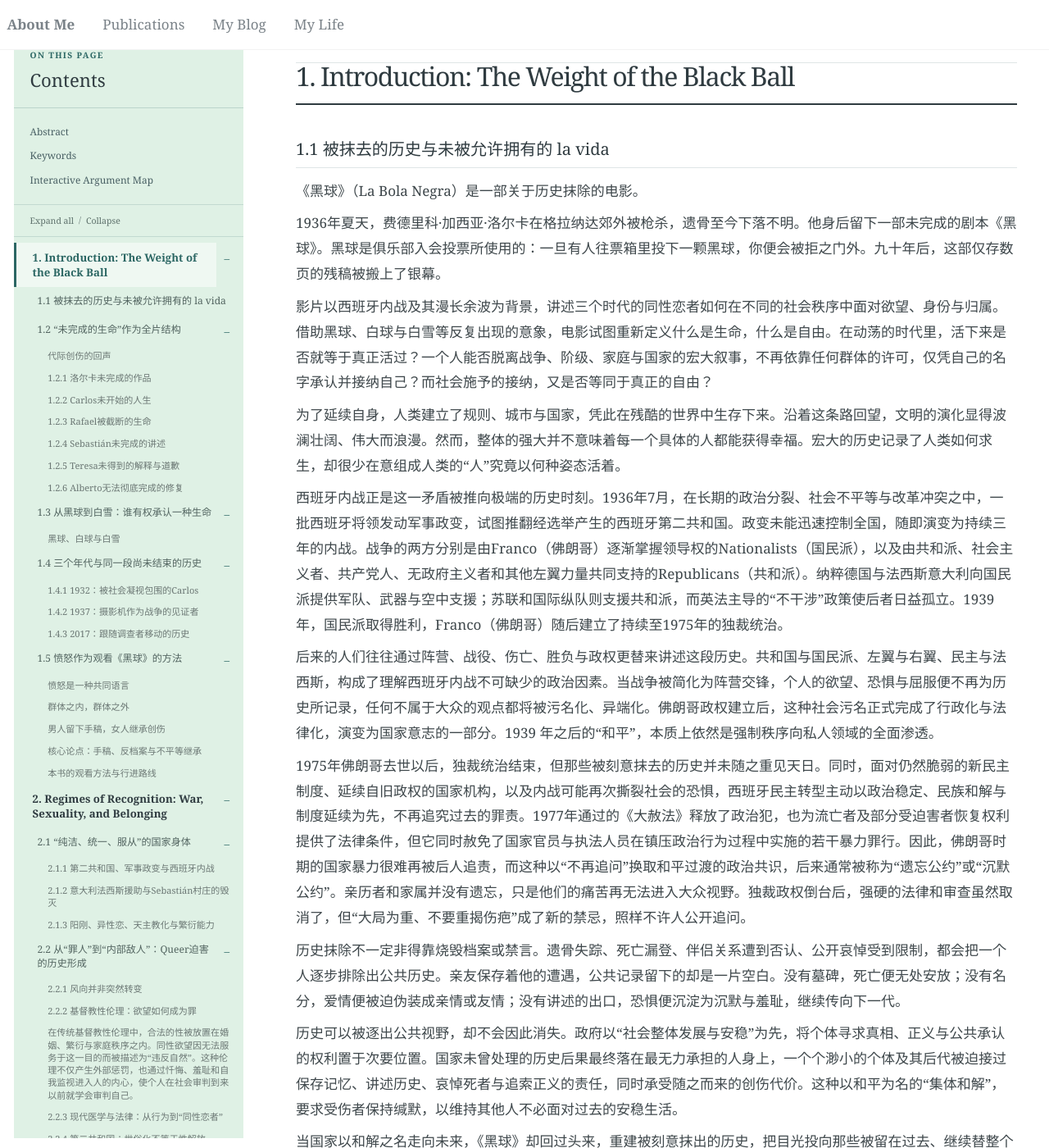
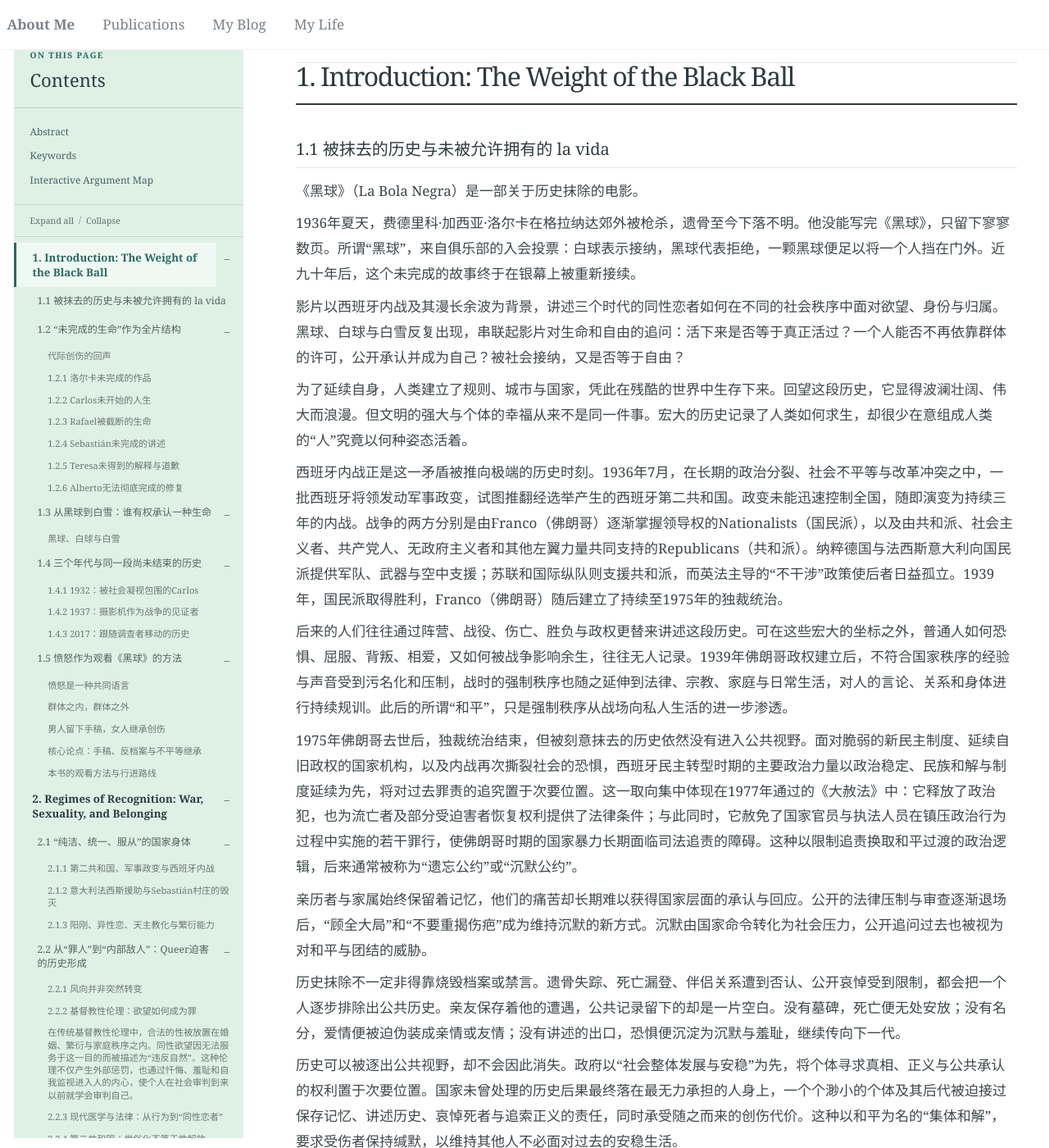
Before and after one commit to Cathylixi/Cathylixi.github.io, a Jekyll site: the page built from _posts/2026-11-10-la-bola-negra-review.md, in a window 1280 px wide and 1400 px high, scrolled down 1369 px. Shown: the whole window at 82% size. Built offline with Jekyll 4.4.1, drawn with Linux system fonts in a browser that asks for light colours; nearby versions of some CDN libraries.

Commit message:
Publish La Bola Negra from Google Docs

```diff
--- a/_posts/2026-11-10-la-bola-negra-review.md
+++ b/_posts/2026-11-10-la-bola-negra-review.md
@@ -42,17 +42,19 @@ visualization_title: "《黑球》动态关系星图"
 
 《黑球》（La Bola Negra）是一部关于历史抹除的电影。
 
-1936年夏天，费德里科·加西亚·洛尔卡在格拉纳达郊外被枪杀，遗骨至今下落不明。他身后留下一部未完成的剧本《黑球》。黑球是俱乐部入会投票所使用的：一旦有人往票箱里投下一颗黑球，你便会被拒之门外。九十年后，这部仅存数页的残稿被搬上了银幕。
+1936年夏天，费德里科·加西亚·洛尔卡在格拉纳达郊外被枪杀，遗骨至今下落不明。他没能写完《黑球》，只留下寥寥数页。所谓“黑球”，来自俱乐部的入会投票：白球表示接纳，黑球代表拒绝，一颗黑球便足以将一个人挡在门外。近九十年后，这个未完成的故事终于在银幕上被重新接续。
 
-影片以西班牙内战及其漫长余波为背景，讲述三个时代的同性恋者如何在不同的社会秩序中面对欲望、身份与归属。借助黑球、白球与白雪等反复出现的意象，电影试图重新定义什么是生命，什么是自由。在动荡的时代里，活下来是否就等于真正活过？一个人能否脱离战争、阶级、家庭与国家的宏大叙事，不再依靠任何群体的许可，仅凭自己的名字承认并接纳自己？而社会施予的接纳，又是否等同于真正的自由？
+影片以西班牙内战及其漫长余波为背景，讲述三个时代的同性恋者如何在不同的社会秩序中面对欲望、身份与归属。黑球、白球与白雪反复出现，串联起影片对生命和自由的追问：活下来是否等于真正活过？一个人能否不再依靠群体的许可，公开承认并成为自己？被社会接纳，又是否等于自由？
 
-为了延续自身，人类建立了规则、城市与国家，凭此在残酷的世界中生存下来。沿着这条路回望，文明的演化显得波澜壮阔、伟大而浪漫。然而，整体的强大并不意味着每一个具体的人都能获得幸福。宏大的历史记录了人类如何求生，却很少在意组成人类的“人”究竟以何种姿态活着。
+为了延续自身，人类建立了规则、城市与国家，凭此在残酷的世界中生存下来。回望这段历史，它显得波澜壮阔、伟大而浪漫。但文明的强大与个体的幸福从来不是同一件事。宏大的历史记录了人类如何求生，却很少在意组成人类的“人”究竟以何种姿态活着。
 
 西班牙内战正是这一矛盾被推向极端的历史时刻。1936年7月，在长期的政治分裂、社会不平等与改革冲突之中，一批西班牙将领发动军事政变，试图推翻经选举产生的西班牙第二共和国。政变未能迅速控制全国，随即演变为持续三年的内战。战争的两方分别是由Franco（佛朗哥）逐渐掌握领导权的Nationalists（国民派），以及由共和派、社会主义者、共产党人、无政府主义者和其他左翼力量共同支持的Republicans（共和派）。纳粹德国与法西斯意大利向国民派提供军队、武器与空中支援；苏联和国际纵队则支援共和派，而英法主导的“不干涉”政策使后者日益孤立。1939年，国民派取得胜利，Franco（佛朗哥）随后建立了持续至1975年的独裁统治。
 
-后来的人们往往通过阵营、战役、伤亡、胜负与政权更替来讲述这段历史。共和国与国民派、左翼与右翼、民主与法西斯，构成了理解西班牙内战不可缺少的政治因素。当战争被简化为阵营交锋，个人的欲望、恐惧与屈服便不再为历史所记录，任何不属于大众的观点都将被污名化、异端化。佛朗哥政权建立后，这种社会污名正式完成了行政化与法律化，演变为国家意志的一部分。1939 年之后的“和平”，本质上依然是强制秩序向私人领域的全面渗透。
+后来的人们往往通过阵营、战役、伤亡、胜负与政权更替来讲述这段历史。可在这些宏大的坐标之外，普通人如何恐惧、屈服、背叛、相爱，又如何被战争影响余生，往往无人记录。1939年佛朗哥政权建立后，不符合国家秩序的经验与声音受到污名化和压制，战时的强制秩序也随之延伸到法律、宗教、家庭与日常生活，对人的言论、关系和身体进行持续规训。此后的所谓“和平”，只是强制秩序从战场向私人生活的进一步渗透。
 
-1975年佛朗哥去世以后，独裁统治结束，但那些被刻意抹去的历史并未随之重见天日。同时，面对仍然脆弱的新民主制度、延续自旧政权的国家机构，以及内战可能再次撕裂社会的恐惧，西班牙民主转型主动以政治稳定、民族和解与制度延续为先，不再追究过去的罪责。1977年通过的《大赦法》释放了政治犯，也为流亡者及部分受迫害者恢复权利提供了法律条件，但它同时赦免了国家官员与执法人员在镇压政治行为过程中实施的若干暴力罪行。因此，佛朗哥时期的国家暴力很难再被后人追责，而这种以“不再追问”换取和平过渡的政治共识，后来通常被称为“遗忘公约”或“沉默公约”。亲历者和家属并没有遗忘，只是他们的痛苦再无法进入大众视野。独裁政权倒台后，强硬的法律和审查虽然取消了，但“大局为重、不要重揭伤疤”成了新的禁忌，照样不许人公开追问。
+1975年佛朗哥去世后，独裁统治结束，但被刻意抹去的历史依然没有进入公共视野。面对脆弱的新民主制度、延续自旧政权的国家机构，以及内战再次撕裂社会的恐惧，西班牙民主转型时期的主要政治力量以政治稳定、民族和解与制度延续为先，将对过去罪责的追究置于次要位置。这一取向集中体现在1977年通过的《大赦法》中：它释放了政治犯，也为流亡者及部分受迫害者恢复权利提供了法律条件；与此同时，它赦免了国家官员与执法人员在镇压政治行为过程中实施的若干罪行，使佛朗哥时期的国家暴力长期面临司法追责的障碍。这种以限制追责换取和平过渡的政治逻辑，后来通常被称为“遗忘公约”或“沉默公约”。
+
+亲历者与家属始终保留着记忆，他们的痛苦却长期难以获得国家层面的承认与回应。公开的法律压制与审查逐渐退场后，“顾全大局”和“不要重揭伤疤”成为维持沉默的新方式。沉默由国家命令转化为社会压力，公开追问过去也被视为对和平与团结的威胁。
 
 历史抹除不一定非得靠烧毁档案或禁言。遗骨失踪、死亡漏登、伴侣关系遭到否认、公开哀悼受到限制，都会把一个人逐步排除出公共历史。亲友保存着他的遭遇，公共记录留下的却是一片空白。没有墓碑，死亡便无处安放；没有名分，爱情便被迫伪装成亲情或友情；没有讲述的出口，恐惧便沉淀为沉默与羞耻，继续传向下一代。
 
```
